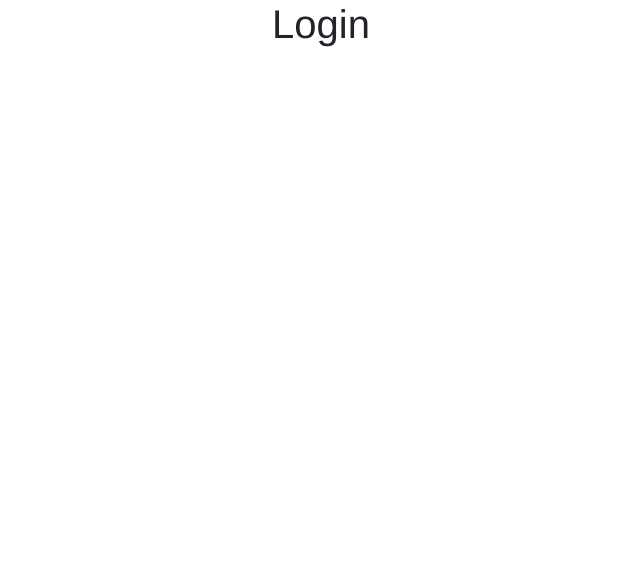
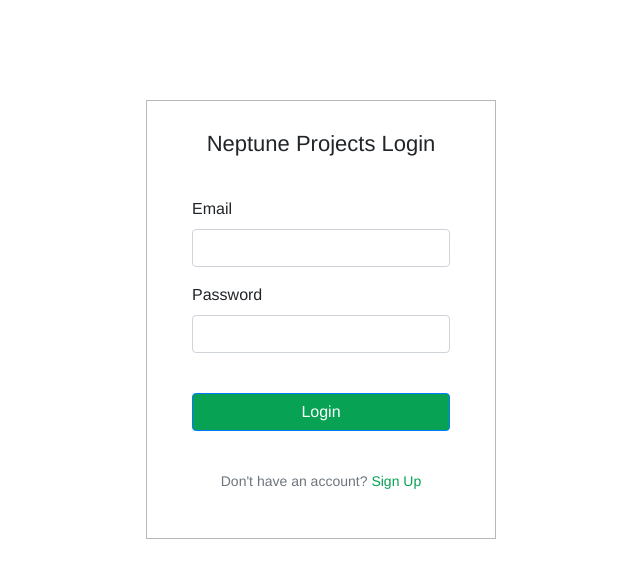
Before and after one commit to delmarga/Neptune-Projects, a React (Create React App) app: page /login in a window 1280 px wide. Shown: the top 578 px of the page, without its empty margins (319-959 px from the left). Built offline with nearby package versions, Linux system fonts and the light colour scheme.

Commit message:
Completed Login page

```diff
--- a/src/App.css
+++ b/src/App.css
@@ -6,9 +6,17 @@ body {
 }
 
 /* Homepage */
+.header-signup {
+  background-color: #07a254;
+  color: #ffffff;
+}
+.header-signup:hover {
+  background-color: #0fb863;
+  color: #333333;
+}
 .hero {
   width: 700px;
-  margin: 200px auto 0 auto;
+  margin: 160px auto 0 auto;
   text-align: center;
 }
 h1.subtitle {
@@ -23,18 +31,59 @@ h1.subtitle {
   font-weight: 700;
   margin-bottom: 16px;
 }
-
 .lead-copy {
   text-align: left;
   font-size: 16px;
   font-weight: 400;
   margin-bottom: 30px;
 }
-.btn-primary.hero-button {
+.signup-button {
   float: left;
   background-color: #07a254;
   color: #ffffff;
 }
-.btn-primary.hero-button:hover {
+.signup-button:hover {
   background-color: #0fb863;
+  color: #333333;
 }
+
+/* Login page */
+.login-page {
+  width: 350px;
+  border: 1px solid #b8b8b8;
+  box-sizing: border-box;
+  margin-top: 100px;
+  padding: 20px 45px 30px 45px;
+}
+.form-label {
+  float: left;
+}
+h4.logo {
+  font-size: 22px;
+  text-align: center;
+  margin-bottom: 40px;
+  padding-top: 10px;
+}
+.form-login button {
+  background: #07a254;
+  margin-top: 40px;
+  margin-bottom: 40px;
+}
+.form-login button:hover {
+  background: #0fb863;
+  color: #333333;
+}
+.form-login {
+  max-width: 300px;
+}
+p.account {
+  font-size: 14px;
+}
+a.login-signup {
+  color: #07a254;
+  margin-left: 4px;
+}
+a.login-signup:hover {
+  color: #333333;
+  text-decoration: none;
+}
--- a/src/components/Header.js
+++ b/src/components/Header.js
@@ -1,10 +1,22 @@
 import React from "react";
+import { Link } from "react-router-dom";
 
 function Header() {
   return (
-    <div>
-      <p>App Header</p>
-    </div>
+    <nav className="clearfix">
+      <Link
+        to="/signup"
+        className="btn btn-sm header-signup float-right mt-2 ml-2"
+      >
+        Sign Up
+      </Link>
+      <Link
+        to="/login"
+        className="btn btn-sm btn-outline-success float-right mt-2"
+      >
+        Login
+      </Link>
+    </nav>
   );
 }
 
--- a/src/pages/Home.js
+++ b/src/pages/Home.js
@@ -15,7 +15,7 @@ function Home() {
           productive and better organized. They communicate better and require
           fewer meetings. And they're far more efficient than before.
         </p>
-        <Link to="/signup" className="btn btn-primary hero-button">
+        <Link to="/signup" className="btn btn-primary signup-button">
           Sign Up
         </Link>
       </div>
--- a/src/pages/Login.js
+++ b/src/pages/Login.js
@@ -1,10 +1,33 @@
 import React from "react";
+import { Link } from "react-router-dom";
+import Container from "react-bootstrap/Container";
+import Form from "react-bootstrap/Form";
+import Button from "react-bootstrap/Button";
 
 function Login() {
   return (
-    <div>
-      <h1>Login</h1>
-    </div>
+    <Container className="login-page">
+      <Form className="form-login">
+        <h4 className="logo">Neptune Projects Login</h4>
+        <Form.Group controlId="formBasicEmail">
+          <Form.Label>Email</Form.Label>
+          <Form.Control type="email" name="email" />
+        </Form.Group>
+        <Form.Group controlId="formBasicPassword">
+          <Form.Label>Password</Form.Label>
+          <Form.Control type="password" name="password" />
+        </Form.Group>
+        <Button variant="primary" type="submit" block>
+          Login
+        </Button>
+        <p className="text-muted account">
+          Don't have an account?
+          <Link to="/signup" className="login-signup">
+            Sign Up
+          </Link>
+        </p>
+      </Form>
+    </Container>
   );
 }
 
```
